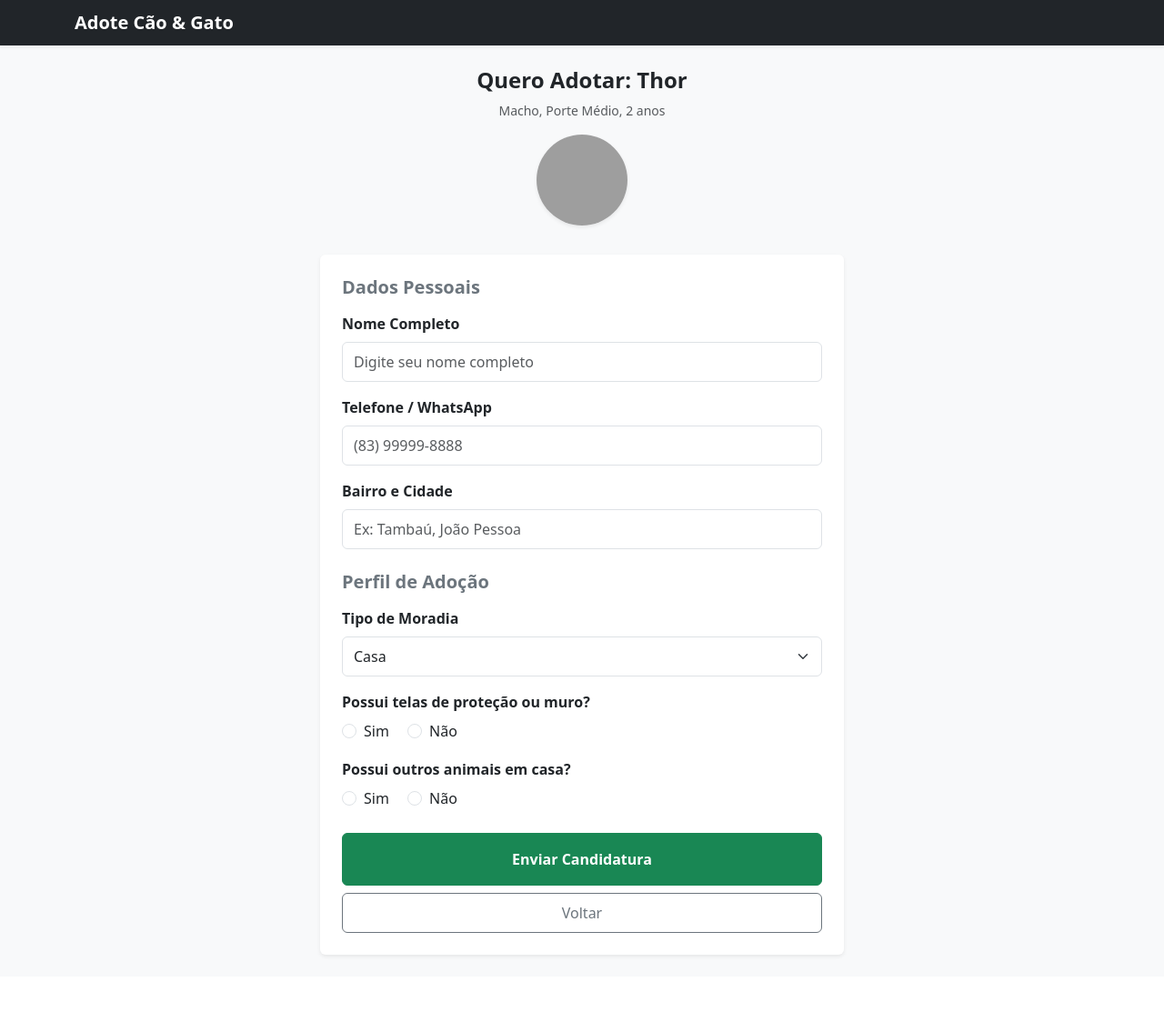
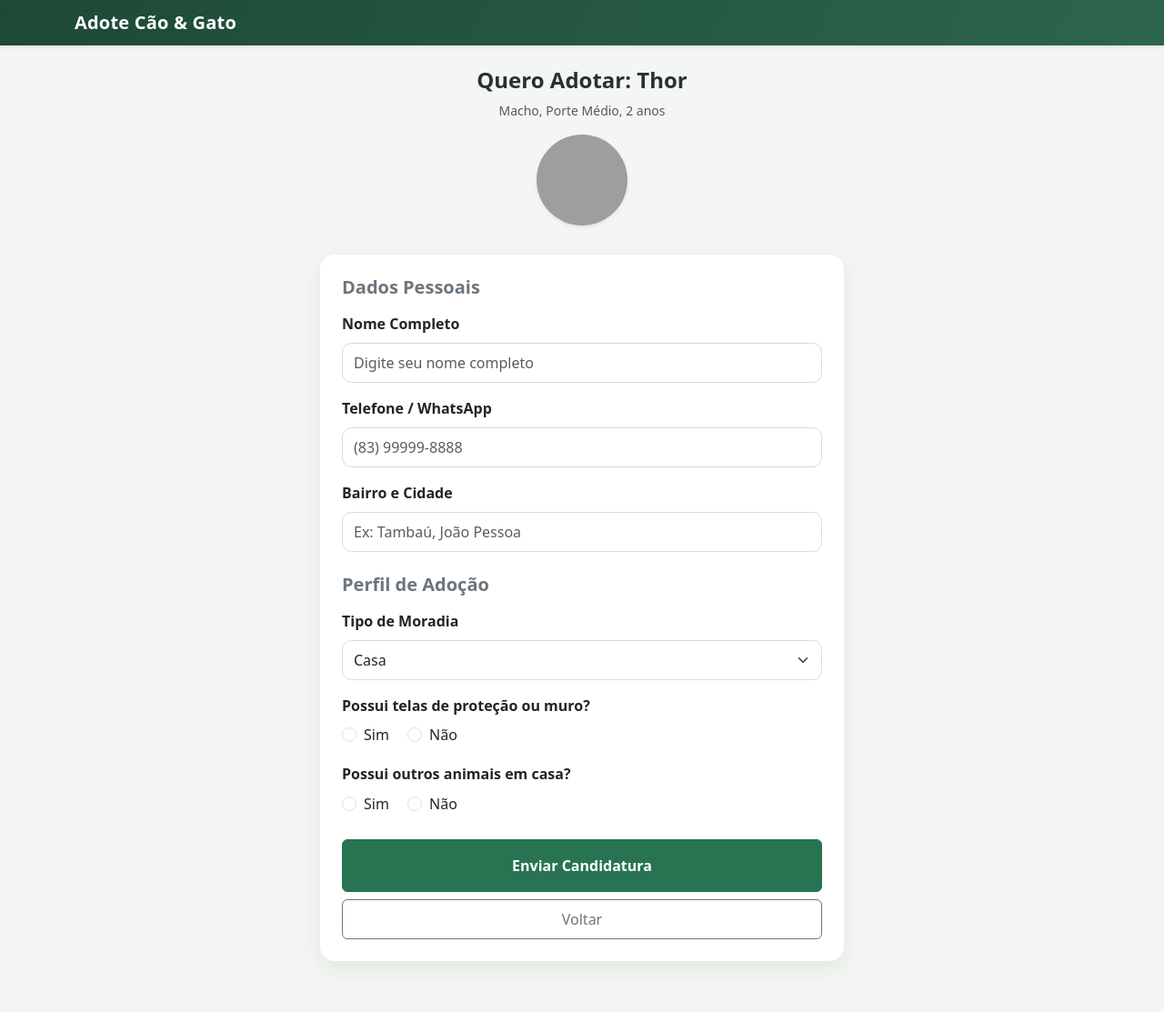
Before and after one commit to AllanUniVe/Projeto-de-Software, a Spring Boot app: page /adotar/1 in a window 1280 px wide. Shown: the whole page at 91% size. Before the commit the page ends 1053 px from the top, so only its background shows below. Run offline with Spring Boot 4, Linux system fonts and the light colour scheme; grey boxes are pictures that could not be loaded.

Commit message:
feat: ajustes css

```diff
--- a/ong-adocao-mvp/src/main/resources/static/css/custom.css
+++ b/ong-adocao-mvp/src/main/resources/static/css/custom.css
@@ -1,10 +1,84 @@
+:root {
+    --brand-green: #287452;
+    --brand-green-dark: #1f5d40;
+    --page-background: #f3f6f2;
+    --text-primary: #26332c;
+    --focus-ring: rgba(40, 116, 82, 0.22);
+}
+
 body {
     font-family: system-ui, -apple-system, "Segoe UI", Roboto, sans-serif;
-    color: #212529;
+    color: var(--text-primary);
+    line-height: 1.55;
+}
+
+body.bg-light {
+    background-color: var(--page-background) !important;
+}
+
+.navbar.bg-dark {
+    background: linear-gradient(110deg, #1d4937, #2d654c) !important;
+}
+
+.navbar-brand {
+    letter-spacing: 0.01em;
+}
+
+main.container {
+    padding-bottom: 2rem;
+}
+
+.row.g-3 .card {
+    overflow: hidden;
+    border-radius: 1rem;
+    transition: transform 180ms ease, box-shadow 180ms ease;
+}
+
+.row.g-3 .card:hover {
+    transform: translateY(-4px);
+    box-shadow: 0 0.75rem 1.5rem rgba(32, 57, 43, 0.12) !important;
+}
+
+.row.g-3 .card-img-top {
+    height: 220px;
+    object-fit: cover;
+}
+
+.card.p-4 {
+    border-radius: 1rem;
+    box-shadow: 0 0.5rem 1.5rem rgba(32, 57, 43, 0.08) !important;
+}
+
+.btn-success {
+    background-color: var(--brand-green);
+    border-color: var(--brand-green);
+}
+
+.btn-success:hover,
+.btn-success:focus-visible {
+    background-color: var(--brand-green-dark);
+    border-color: var(--brand-green-dark);
 }
 
 .btn, .form-control, .form-select {
     min-height: 44px;
+}
+
+.form-control,
+.form-select {
+    border-color: #d3ddd5;
+    border-radius: 0.65rem;
+}
+
+.form-control:focus,
+.form-select:focus {
+    border-color: var(--brand-green);
+    box-shadow: 0 0 0 0.25rem var(--focus-ring);
+}
+
+.form-check-input:checked {
+    background-color: var(--brand-green);
+    border-color: var(--brand-green);
 }
 
 a.btn {
@@ -12,3 +86,31 @@ a.btn {
     align-items: center;
     justify-content: center;
 }
+
+a:focus-visible,
+button:focus-visible,
+input:focus-visible,
+select:focus-visible {
+    outline: 3px solid var(--focus-ring);
+    outline-offset: 2px;
+}
+
+@media (max-width: 575.98px) {
+    .row.g-3 .card-img-top {
+        height: 200px;
+    }
+
+    .d-flex.justify-content-center > .btn {
+        flex: 1 1 140px;
+    }
+}
+
+@media (prefers-reduced-motion: reduce) {
+    .row.g-3 .card {
+        transition: none;
+    }
+
+    .row.g-3 .card:hover {
+        transform: none;
+    }
+}
```
Also changed, not shown: 1 other file.
